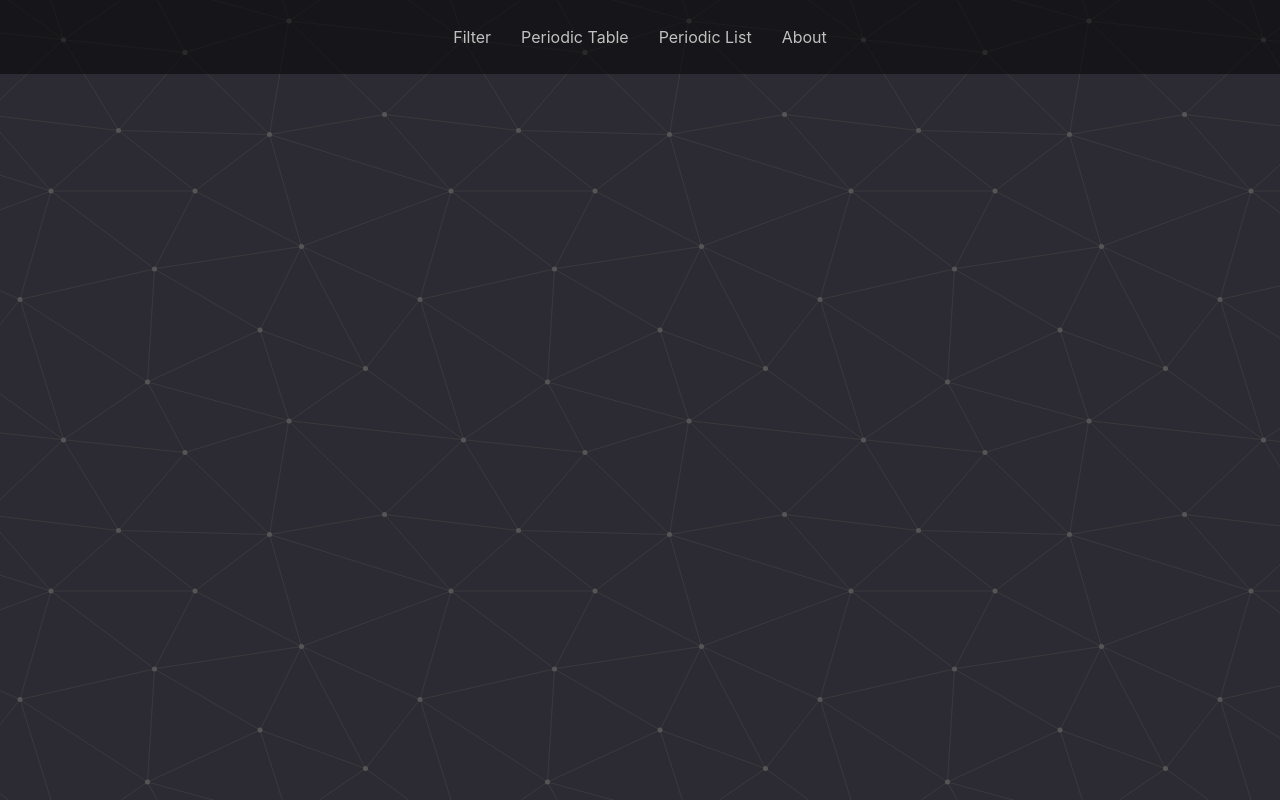
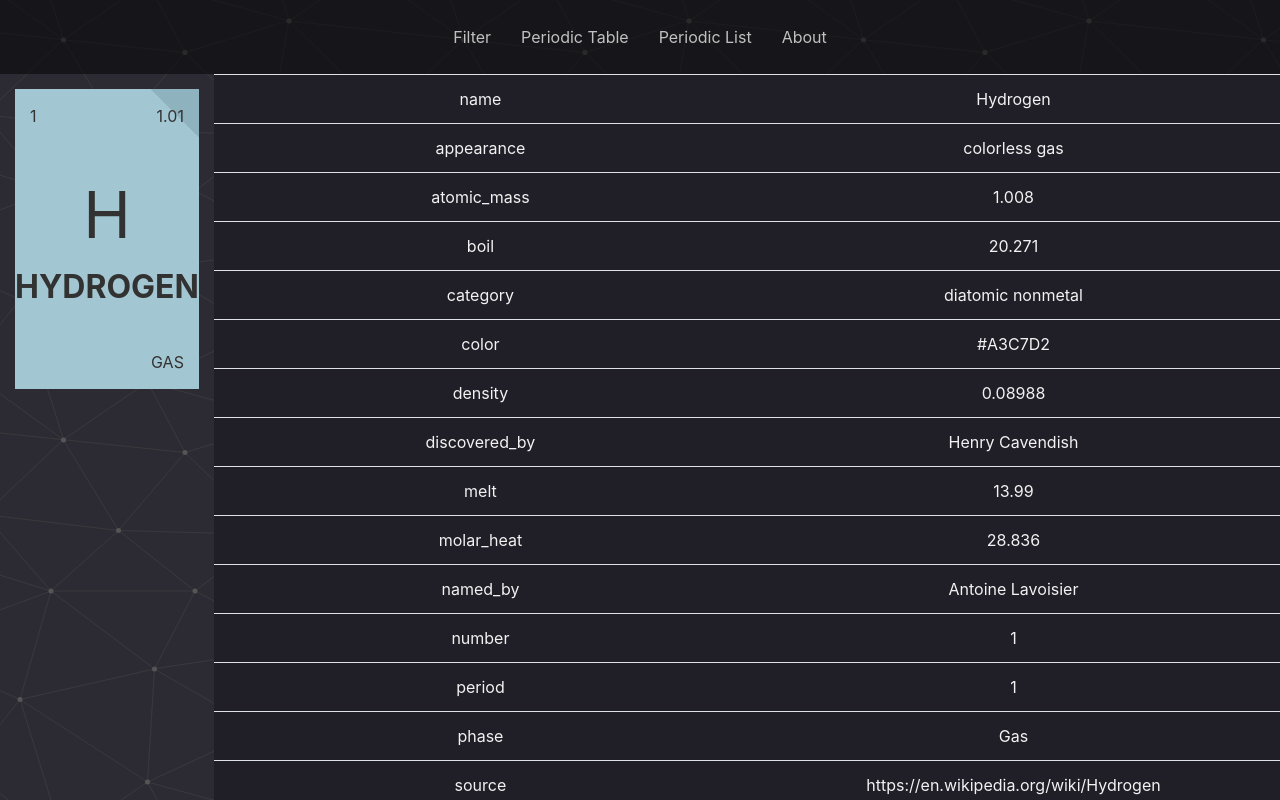
Before and after one commit to NSSure/interactive-periodic-table, a Vue app: page /element/1 in a window 1280 px wide. Built offline with nearby package versions, Linux system fonts and the light colour scheme.

Commit message:
Element details page.

```diff
--- a/src/App.vue
+++ b/src/App.vue
@@ -130,4 +130,16 @@ html, body {
 .navigation li a {
   color: silver;
 }
+
+.spin {
+    animation-name: rotate;
+    animation-duration: 5s;
+    animation-iteration-count: infinite;
+}
+
+@keyframes rotate {
+  to {
+    transform: rotate(360deg);
+  }
+}
 </style>
--- a/src/components/ElementDetails.vue
+++ b/src/components/ElementDetails.vue
@@ -1,6 +1,32 @@
 <template>
-  <div>
-
+  <div class="element-details" v-if="element">
+    <div class="element-card" v-bind:style="{background: 'linear-gradient(45deg, ' + element.color + ' 90%, ' + lightenColor(element.color, -20) + ' 30%)'}">
+      <div class="header">
+        <span>{{element.number}}</span>
+        <span>{{Number((element.atomic_mass).toFixed(2))}}</span>
+      </div>
+      <span class="content">
+        <span class="symbol">
+          {{element.symbol}}
+        </span>
+        <span class="name">
+          <strong>{{element.name.toUpperCase()}}</strong>
+        </span>
+      </span>
+      <span class="footer">
+        <span>{{element.phase.toUpperCase()}}</span>
+      </span>
+    </div>
+    <div class="element-breakdown">
+      <table class="table">
+        <tbody>
+          <tr v-for="(value, property, index) in element" :key="index" >
+            <td class="col-6">{{property}}</td>
+            <td class="col-6">{{value}}</td>
+          </tr>
+        </tbody>
+      </table>
+    </div>
   </div>
 </template>
 
@@ -13,14 +39,96 @@ export default {
   components: {
     ShellDiagram
   },
+  props: {
+    number: null
+  },
   data() {
     return {
-      element: elements[10]
+      element: elements.find(x => x.number === parseInt(this.number))
+    }
+  },
+  methods: {
+    lightenColor(col, amt) {
+      if (!col) {
+          return;
+      }
+
+      var usePound = false;
+
+      if (col[0] == "#") {
+          col = col.slice(1);
+          usePound = true;
+      }
+
+      var num = parseInt(col,16);
+
+      var r = (num >> 16) + amt;
+
+      if (r > 255) r = 255;
+      else if  (r < 0) r = 0;
+
+      var b = ((num >> 8) & 0x00FF) + amt;
+
+      if (b > 255) b = 255;
+      else if  (b < 0) b = 0;
+
+      var g = (num & 0x0000FF) + amt;
+
+      if (g > 255) g = 255;
+      else if (g < 0) g = 0;
+
+      return (usePound?"#":"") + (g | (b << 8) | (r << 16)).toString(16);
     }
   }
 };
 </script>
 
 <style scoped>
+.element-details {
+  display: flex;
+  flex-direction: row;
+}
 
+.element-card {
+  background-color: #424149;
+  display: flex;
+  flex-direction: column;
+  width: 300px;
+  height: 300px;
+  color: rgba(50, 50, 50, 1);
+  margin: 15px;
+}
+
+.element-card > .header {
+  display: flex;
+  flex-direction: row;
+  justify-content: space-between;
+  padding: 15px;
+}
+
+.element-card > .content {
+  display: flex;
+  flex-direction: column;
+  align-self: center;
+  flex-grow: 1;
+  justify-content: center;
+}
+
+.element-card > .footer {
+  align-self: flex-end;
+  padding: 15px;
+}
+
+.element-card .symbol {
+  font-size: 4rem;
+}
+
+.element-card .name {
+  font-size: 2rem;
+}
+
+.element-breakdown {
+  background-color: #201F27;
+  flex-grow: 1;
+}
 </style>
--- a/src/components/PeriodicTable.vue
+++ b/src/components/PeriodicTable.vue
@@ -28,7 +28,7 @@
       </div>
       <div class="side-panel" v-if="element">
         <div class="side-panel-content">
-          <router-link :to="{ name: 'element' }">Details</router-link>
+          <router-link :to="{ name: 'element', parmas: { number: element.number.toString() } }">Details</router-link>
           <div class="element-detail">
             <div class="badge-panel">
               <div class="badge">
--- a/src/components/ShellDiagram.vue
+++ b/src/components/ShellDiagram.vue
@@ -41,7 +41,7 @@ export default {
   name: 'shell-diagram',
   props: {
     elementName: {
-        default: 'Element',
+        default: '',
         type: String
     },
     shells: Array,
@@ -88,19 +88,7 @@ export default {
 </script>
 
 <style scoped>
-.spin {
-    animation-name: rotate;
-    animation-duration: 5s;
-    animation-iteration-count: infinite;
-}
-
 .diagram-text {
     font-size: 18px;
 }
-
-@keyframes rotate {
-  to {
-    transform: rotate(360deg);
-  }
-}
 </style>
--- a/src/components/SplashScreen.vue
+++ b/src/components/SplashScreen.vue
@@ -1,30 +1,15 @@
 <template>
     <div class="splash-screen">
         <span class="title">INTERACTIVE PERIODIC TABLE</span>
-        <svg xmlns="http://www.w3.org/2000/svg" class="pulse splash-diagram" version="1.1" viewBox="0 0 200 200">
-            <g fill="none" transform="translate(0,50)">
-                <g>
-                    <circle cx="100" cy="50" r="40" stroke="#f7f7f7" stroke-width="2" />
-                    <circle cx="100" cy="10" r="5" fill="#EBBFD8" />
-                    <circle cx="100" cy="90" r="5" fill="#EBBFD8" />
-                </g>
-                <g>
-                    <circle cx="100" cy="50" r="55" stroke="#f7f7f7" stroke-width="2" />
-                    <circle cx="100" cy="-5" r="5" fill="#EBBFD8" />
-                    <circle cx="100" cy="105" r="5" fill="#EBBFD8" />
-                    <circle cx="60" cy="87" r="5" fill="#EBBFD8" />
-                    <circle cx="45" cy="50" r="5" fill="#EBBFD8" />
-                    <circle cx="60" cy="12" r="5" fill="#EBBFD8" />
-                    <circle cx="140" cy="12" r="5" fill="#EBBFD8" />
-                    <circle cx="155" cy="50" r="5" fill="#EBBFD8" />
-                    <circle cx="140" cy="87" r="5" fill="#EBBFD8" />
-                </g>
-                <g class="outer-shell">
-                    <circle cx="100" cy="50" r="70" stroke="#f7f7f7" stroke-width="2" />
-                    <circle cx="100" cy="-20" r="5" fill="#EBBFD8" />
-                </g>
-            </g>
-        </svg>
+
+        <shell-diagram
+            class="pulse"
+            :element-name="'Welcome'"
+            :shells="[2,8,1]"
+            :shell-spacing="25"
+            :diagram-width="300"
+            :diagram-height="300"
+            :electron-radius="5" />
 
         <router-link class="enter" :to="{ name: 'periodic-table' }">Enter Periodic Table</router-link>
 
@@ -40,8 +25,13 @@
 </template>
 
 <script>
+import ShellDiagram from './ShellDiagram.vue'
+
 export default {
   name: "splash-screen",
+  components: {
+    ShellDiagram
+  },
   props: {
     isHidden: false
   }
--- a/src/router.js
+++ b/src/router.js
@@ -15,7 +15,7 @@ const routes = [
     { name: 'periodic-list', path: '/periodic-list', component: PeriodicList },
     { name: 'filter', path: '/filter', component: FilterOptions },
     { name: 'about', path: '/about', component: About },
-    { name: 'element', path: '/element', component: ElementDetails }
+    { name: 'element', path: '/element/:number', component: ElementDetails, props: true }
   ]
 
 export default new VueRouter({
```
